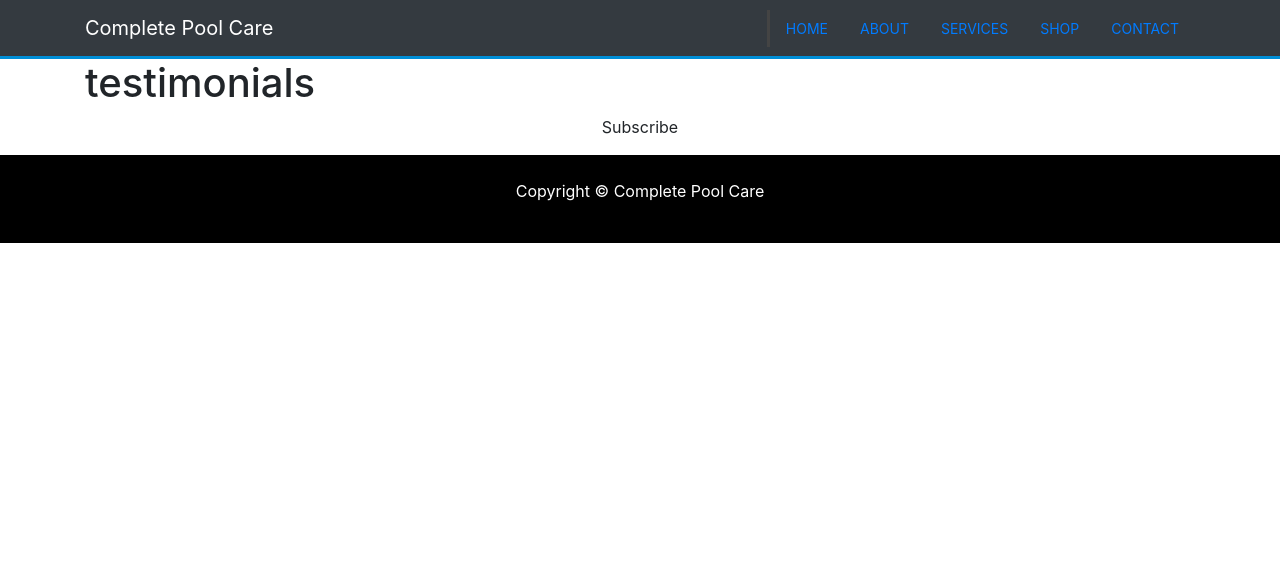
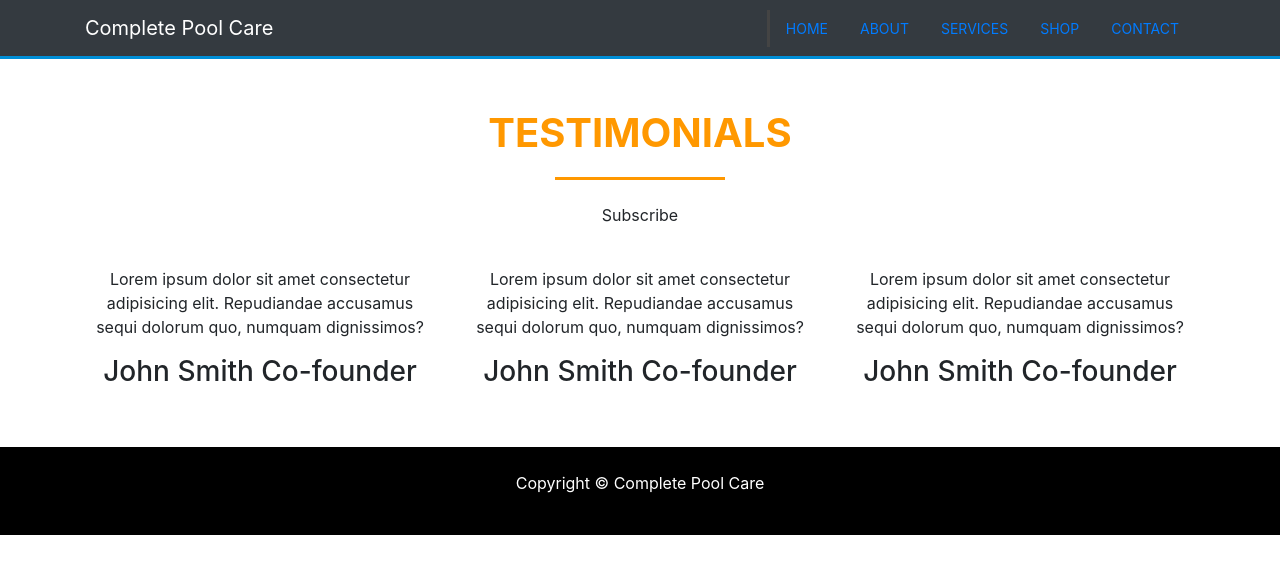
Before and after one commit to gazjosef/complete-pool-care, a React (Create React App) app: page /about in a window 1280 px wide. Shown: the top 574 px of the page. Built offline with nearby package versions, Linux system fonts and the light colour scheme.

Commit message:
Updated Testimonials Section

```diff
--- a/src/Components/Pages/About.js
+++ b/src/Components/Pages/About.js
@@ -1,12 +1,51 @@
 import React, { Fragment } from "react";
+import "./about.css";
 
 const About = () => {
   return (
     <Fragment>
       <section className="testimonials">
         <div className="container">
-          <h1>testimonials</h1>
+          <h1>Testimonials</h1>
           <p className="text-center">Subscribe</p>
+          <div className="row">
+            <div className="col-md-4 text-center">
+              <div className="profile">
+                <img src="" alt="" className="user" />
+                <blockquote>
+                  Lorem ipsum dolor sit amet consectetur adipisicing elit.
+                  Repudiandae accusamus sequi dolorum quo, numquam dignissimos?
+                </blockquote>
+                <h3>
+                  John Smith <span>Co-founder</span>
+                </h3>
+              </div>
+            </div>
+            <div className="col-md-4 text-center">
+              <div className="profile">
+                <img src="" alt="" className="user" />
+                <blockquote>
+                  Lorem ipsum dolor sit amet consectetur adipisicing elit.
+                  Repudiandae accusamus sequi dolorum quo, numquam dignissimos?
+                </blockquote>
+                <h3>
+                  John Smith <span>Co-founder</span>
+                </h3>
+              </div>
+            </div>
+            <div className="col-md-4 text-center">
+              <div className="profile">
+                <img src="" alt="" className="user" />
+                <blockquote>
+                  Lorem ipsum dolor sit amet consectetur adipisicing elit.
+                  Repudiandae accusamus sequi dolorum quo, numquam dignissimos?
+                </blockquote>
+                <h3>
+                  John Smith <span>Co-founder</span>
+                </h3>
+              </div>
+            </div>
+          </div>
         </div>
       </section>
     </Fragment>
--- a/src/Components/Pages/about.css
+++ b/src/Components/Pages/about.css
@@ -9,3 +9,12 @@
   padding-bottom: 10px;
   text-transform: uppercase;
 }
+
+.testimonials h1::after {
+  content: "";
+  background: #ff9800;
+  display: block;
+  height: 3px;
+  width: 170px;
+  margin: 20px auto 5px;
+}
```
